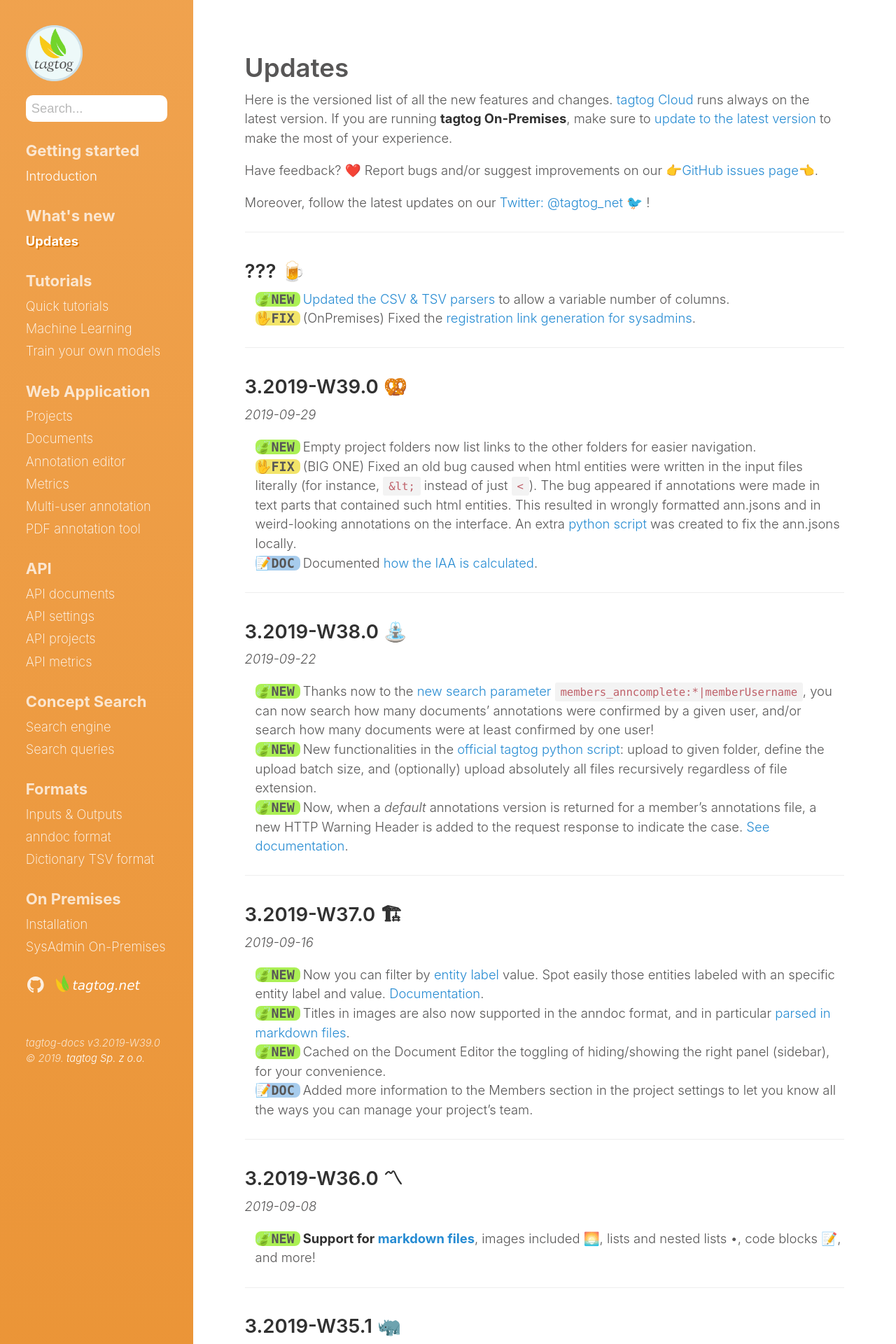
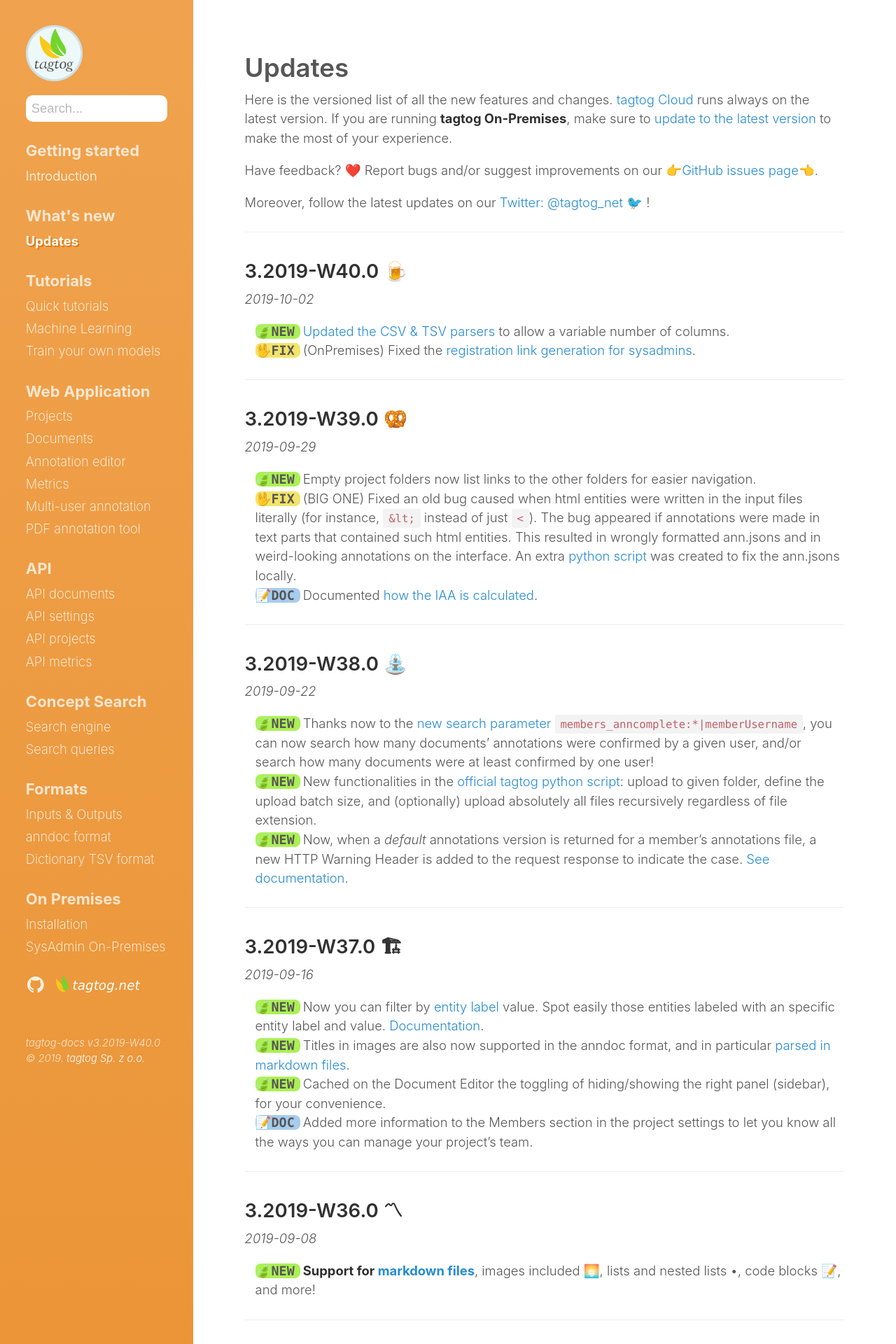
Before and after one commit to tagtogorg/tagtog-doc, a Jekyll site: the page built from updates.md, in a window 1280 px wide. Shown: the top 1920 px of the page at 70% size. Built offline with Jekyll 4.4.1, drawn with Linux system fonts in a browser that asks for light colours; nearby versions of some CDN libraries; emoji names are drawn with the system emoji font; some of the changed text lies outside the part shown.

Commit message:
Bump version: 3.2019-W40.0 🍺

```diff
--- a/_config.yml
+++ b/_config.yml
@@ -71,7 +71,7 @@ plugins:
   - jemoji
 
 # Custom vars
-version: 3.2019-W39.0
+version: 3.2019-W40.0
 sidebar_home_link: true
 search_page: false
 # sidebar_blog_link:  '/blog'   # By default, your home page is your blog
--- a/updates.md
+++ b/updates.md
@@ -14,7 +14,8 @@ Moreover, follow the latest updates on our [Twitter: @tagtog_net 🐦](https://t
 
 ---
 
-## ??? 🍺
+## 3.2019-W40.0 🍺
+_2019-10-02_
 
 <ul class="updates">
   <li class="new"><span markdown="1">[Updated the CSV &amp; TSV parsers](CsvFileParsing) to allow a variable number of columns.</span></li>
```
Also changed, not shown: 1 other file.
